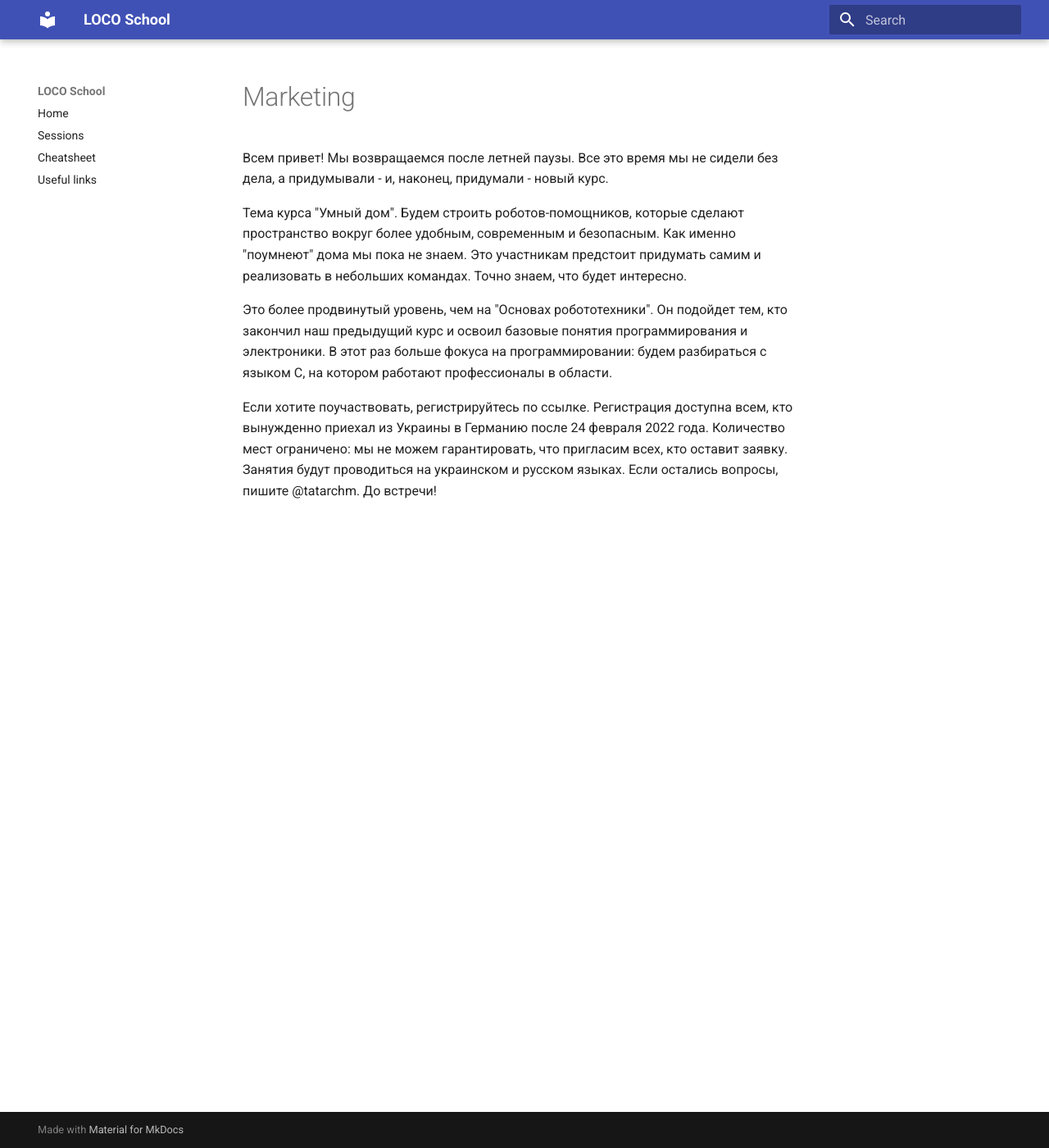
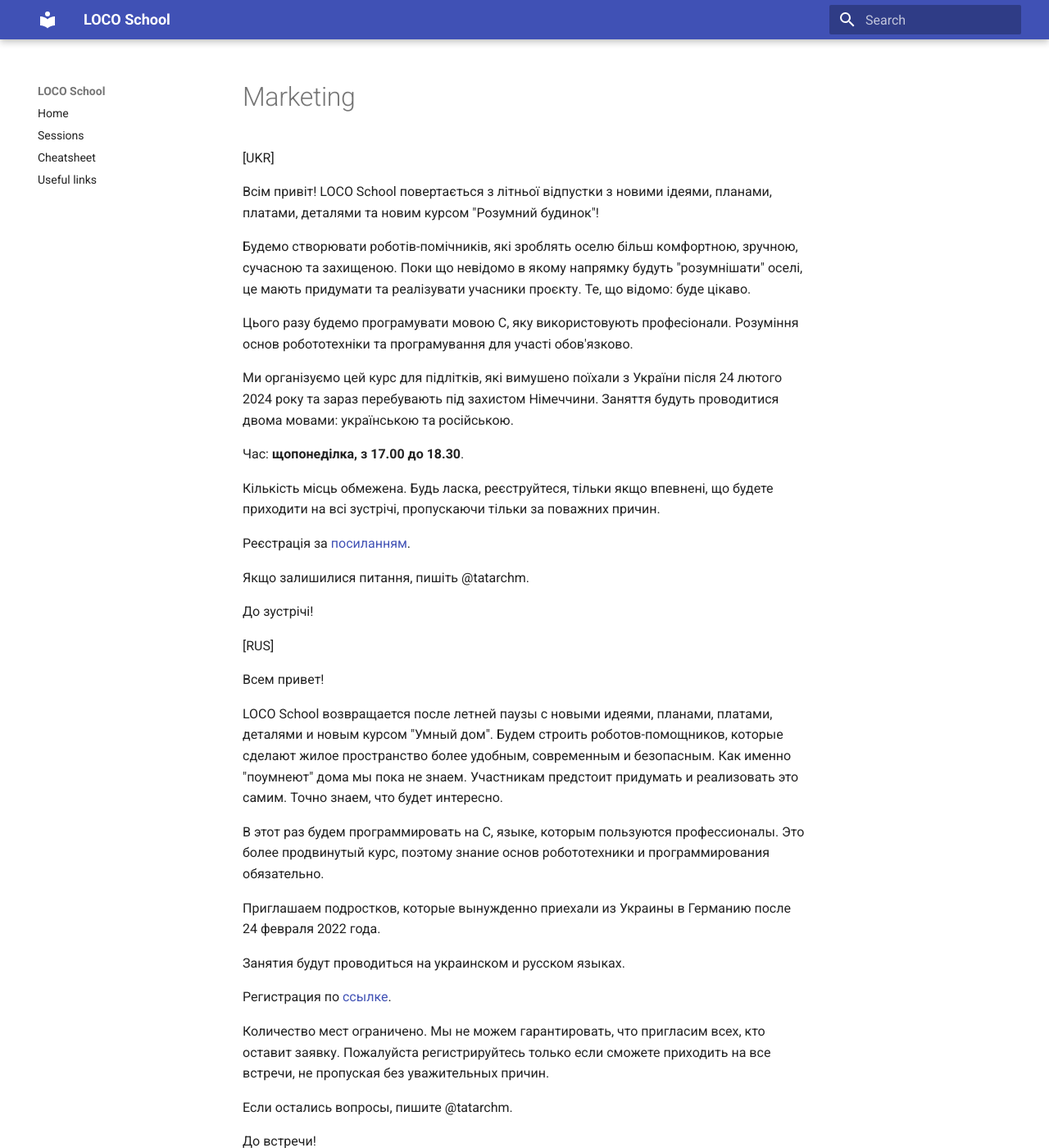
Before and after one commit to locoschool/locoschool, an MkDocs documentation site: the page built from docs/marketing.md, in a window 1280 px wide and 1400 px high. Shown: the whole window at 82% size. Built offline with MkDocs 1.6.1 and Material for MkDocs 9.7.7, drawn with Linux system fonts in a browser that asks for light colours.

Commit message:
course ad

```diff
--- a/docs/marketing.md
+++ b/docs/marketing.md
@@ -1,7 +1,40 @@
-Всем привет! Мы возвращаемся после летней паузы. Все это время мы не сидели без дела, а придумывали - и, наконец, придумали - новый курс.
+[UKR]
 
-Тема курса "Умный дом". Будем строить роботов-помощников, которые сделают пространство вокруг более удобным, современным и безопасным.  Как именно "поумнеют" дома мы пока не знаем. Это участникам предстоит придумать самим и реализовать в небольших командах. Точно знаем, что будет интересно.
+Всім привіт! LOCO School повертається з літньої відпустки з новими ідеями, планами, платами, деталями та новим курсом "Розумний будинок"!
 
-Это более продвинутый уровень, чем на "Основах робототехники". Он подойдет тем, кто закончил наш предыдущий курс и освоил базовые понятия программирования и электроники. В этот раз больше фокуса на программировании: будем разбираться с языком С, на котором работают профессионалы в области.
+Будемо створювати роботів-помічників, які зроблять оселю більш комфортною, зручною, сучасною та захищеною. Поки що невідомо в якому напрямку будуть "розумнішати" оселі, це мають придумати та реалізувати учасники проєкту. Те, що відомо: буде цікаво.
 
-Если хотите поучаствовать, регистрируйтесь по ссылке. Регистрация доступна всем, кто вынужденно приехал из Украины в Германию после 24 февраля 2022 года. Количество мест ограничено: мы не можем гарантировать, что пригласим всех, кто оставит заявку. Занятия будут проводиться на украинском и русском языках. Если остались вопросы, пишите @tatarchm. До встречи!
+Цього разу будемо програмувати мовою C, яку використовують професіонали. Розуміння основ робототехніки та програмування для участі обов'язково.
+
+Ми організуємо цей курс для підлітків, які вимушено поїхали з України після 24 лютого 2024 року та зараз перебувають під захистом Німеччини. Заняття будуть проводитися двома мовами: українською та російською.
+
+Час: **щопонеділка, з 17.00 до 18.30**.
+
+Кількість місць обмежена.
+Будь ласка, реєструйтеся, тільки якщо впевнені, що будете приходити на всі зустрічі, пропускаючи тільки за поважних причин.
+
+Реєстрація за [посиланням](https://docs.google.com/forms/d/1vp1RhWA975FQnQfnh2bY88VtMk2euCYgLnZDJ6s24dE/edit).
+
+Якщо залишилися питання, пишіть @tatarchm.
+
+До зустрічі!
+
+[RUS]
+
+Всем привет!
+
+LOCO School возвращается после летней паузы с новыми идеями, планами, платами, деталями и новым курсом "Умный дом". Будем строить роботов-помощников, которые сделают жилое пространство более удобным, современным и безопасным. Как именно "поумнеют" дома мы пока не знаем. Участникам предстоит придумать и реализовать это самим. Точно знаем, что будет интересно.
+
+В этот раз будем программировать на С, языке, которым пользуются профессионалы. Это более продвинутый курс, поэтому знание основ робототехники и программирования обязательно.
+
+Приглашаем подростков, которые вынужденно приехали из Украины в Германию после 24 февраля 2022 года.
+
+Занятия будут проводиться на украинском и русском языках.
+
+Регистрация по [ссылке](https://docs.google.com/forms/d/1vp1RhWA975FQnQfnh2bY88VtMk2euCYgLnZDJ6s24dE/edit).
+
+Количество мест ограничено. Мы не можем гарантировать, что пригласим всех, кто оставит заявку. Пожалуйста регистрируйтесь только если сможете приходить на все встречи, не пропуская без уважительных причин.
+
+Если остались вопросы, пишите @tatarchm.
+
+До встречи!
```
